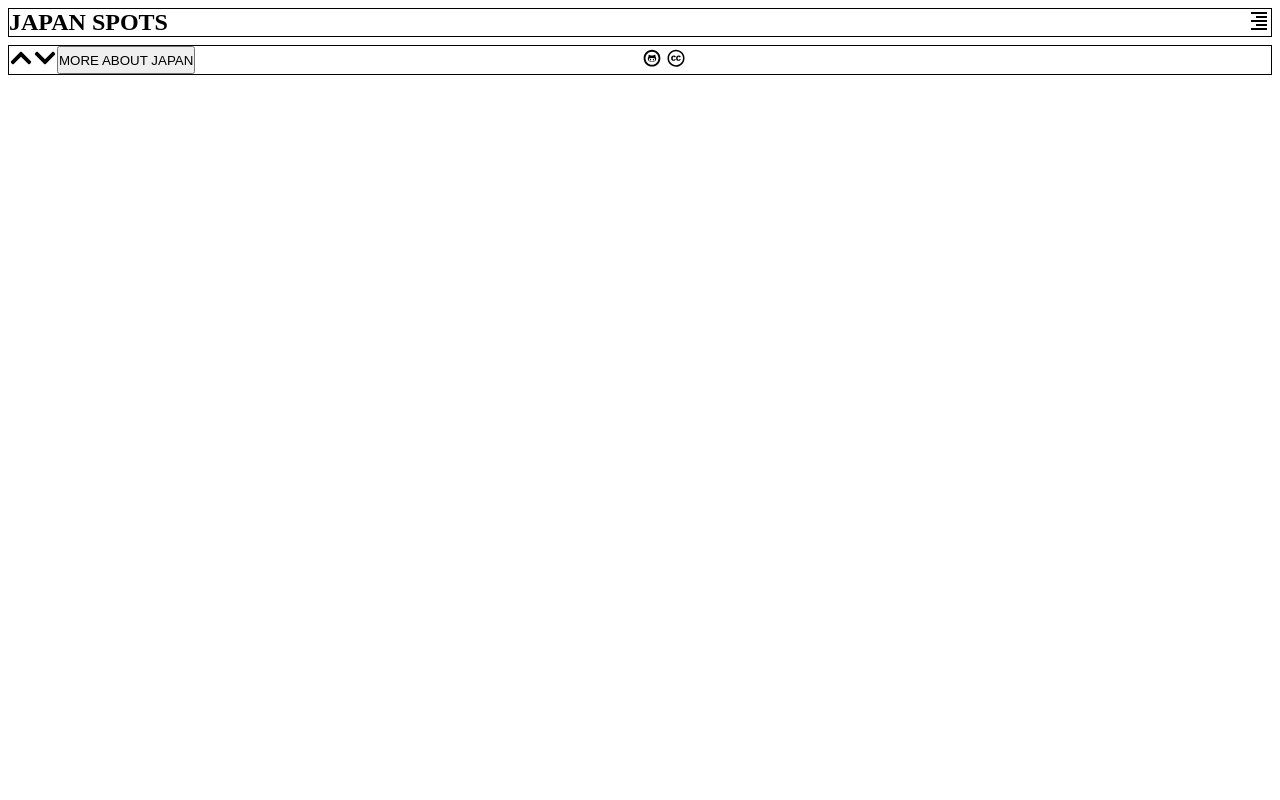
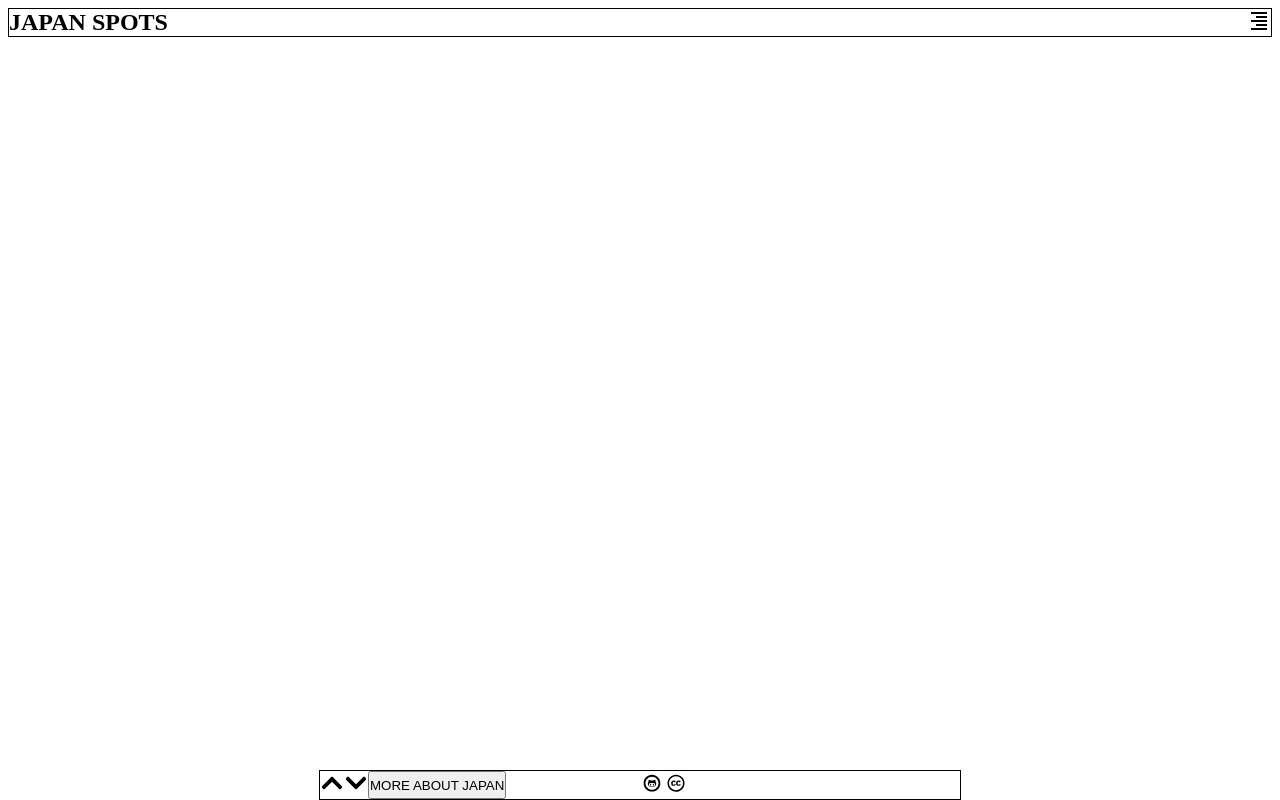
Before and after one commit to 25Ericcheong/binq, a React (Create React App) app: page / in a window 1280 px wide. Built offline with nearby package versions, Linux system fonts and the light colour scheme.

Commit message:
positioned footer and successfully shorten width as desired

```diff
--- a/src/App.tsx
+++ b/src/App.tsx
@@ -10,9 +10,11 @@ function App() {
   const [sliderIndex, setSliderIndex] = useState(0);
 
   return (
-    <div>
+    <div id="app">
       <Header menuClicked={menuClicked} setMenuClicked={setMenuClicked} />
-      <Footer sliderIndex={sliderIndex} setSliderIndex={setSliderIndex} />
+      <section id="footer">
+        <Footer sliderIndex={sliderIndex} setSliderIndex={setSliderIndex} />
+      </section>
     </div>
   );
 }
--- a/src/app.scss
+++ b/src/app.scss
@@ -2,3 +2,11 @@
   margin: 0;
   padding: 0;
 }
+
+#app {
+
+  #footer {
+    display: flex;
+    justify-content: center;
+  }
+}
--- a/src/footer/Footer.tsx
+++ b/src/footer/Footer.tsx
@@ -17,7 +17,7 @@ export const Footer: React.FunctionComponent<Props> = ({
   const iconSize = { size: "1.5em" };
 
   return (
-    <section className="footer">
+    <div className="footer-body">
       <div className="first-half">
         <i>
           <IconContext.Provider value={iconSize}>
@@ -37,6 +37,6 @@ export const Footer: React.FunctionComponent<Props> = ({
           <DiCreativecommons />
         </IconContext.Provider>
       </div>
-    </section>
+    </div>
   );
 };
--- a/src/footer/footer.scss
+++ b/src/footer/footer.scss
@@ -1,8 +1,10 @@
-.footer {
+.footer-body {
   display: flex;
   justify-content: space-between;
-  margin: 0.5em 0.5em 0 0.5em;
   border: 1px solid black;
+  position: fixed;
+  bottom: 0;
+  width: 50%;
 
   .first-half {
     width: 50%;
```
